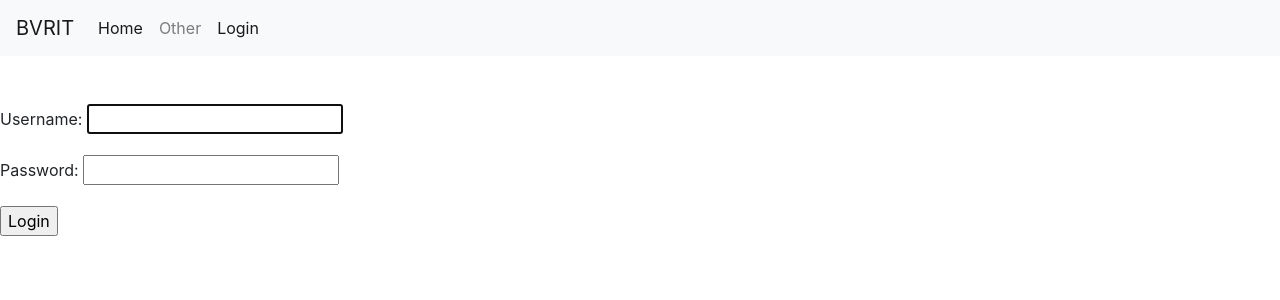
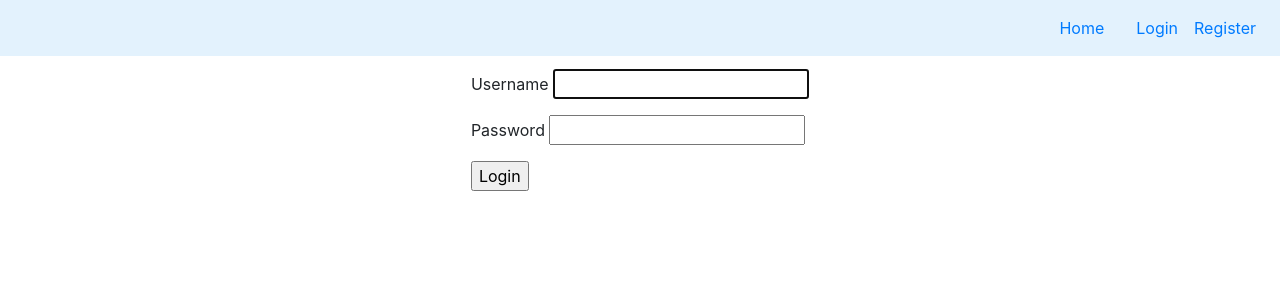
Before and after one commit to pradeepvarma22/Food_Review, a Django app: page /login/ in a window 1280 px wide. Shown: the top 300 px of the page. Run offline with Django 3.2, Linux system fonts and the light colour scheme; some libraries are stand-ins or nearby versions.

Commit message:
Fix Minor issues
Signed-off-by: varma7 <pradeepvarma107@gmail.com>

```diff
--- a/FoodApp/templates/FoodApp/login.html
+++ b/FoodApp/templates/FoodApp/login.html
@@ -1,10 +1,22 @@
 {% extends 'base.html' %}
+
+
 
 {% block body_block %}
 
-    <form method = "POST" action="{% url 'login' %}">
+
+<div class="d-flex justify-content-center align-items-center" style="height:100px;">
+    <form  method = "POST" action="{% url 'login' %}">
             {% csrf_token %}
-            {{form.as_p}}
+            <p>
+                {{form.username.label}}
+                {{form.username}}
+            </p>
+            <p>
+                {{form.password.label}}
+                {{form.password}}
+            </p>
             <input type="submit" value="Login">
     </form>
+</div>
 {% endblock %}
--- a/FoodApp/templates/navbar.html
+++ b/FoodApp/templates/navbar.html
@@ -1,28 +1,39 @@
-<nav class="navbar navbar-expand-lg navbar-light bg-light">
-        <a class="navbar-brand" href="{% url 'home' %}">BVRIT</a>
-        <button class="navbar-toggler" type="button" data-toggle="collapse" data-target="#navbarNavAltMarkup" aria-controls="navbarNavAltMarkup" aria-expanded="false" aria-label="Toggle navigation">
-          <span class="navbar-toggler-icon"></span>
-        </button>
-        <div class="collapse navbar-collapse" id="navbarNavAltMarkup">
-          <div class="navbar-nav">
-            <a class="nav-item nav-link active" href="#">Home <span class="sr-only">(current)</span></a>
+<nav class="navbar navbar-expand-sm bg-red" style="background-color: #e3f2fd;" >
 
-            <a class="nav-item nav-link" href="#">Other</a>
+  <ul class="navbar-nav ml-auto">
 
+      <li class="nav-item">
+          <a class="nav-link" href="{% url 'home' %}">
             {% if user.is_authenticated %}
-               <a class="nav-item nav-link active" href="{% url 'logout' %}">Logout <span class="sr-only">(current)</span></a>
+                Welcome  {{user}} 😍
             {% endif %}
+          </a>
+      </li>
+      <li class="nav-item">
+        <a class="nav-link" href="{% url 'home' %}">
+         Home
+        </a>
+    </li>
+      <li class="nav-item">
+          <a class="nav-link" href="{% url 'logout' %}">
+            {% if user.is_authenticated %}
+              Logout
+            {% endif %}
+          </a>
+      </li>
+      {% if not user.is_authenticated %}
+      <li class="nav-item">
+        <a class="nav-link" href="{% url 'login' %}">
+         Login
+        </a>
+    </li>
+    <li class="nav-item">
+      <a class="nav-link" href="{% url 'register' %}">
+       Register
+      </a>
+  </li>
+    {% endif %}
 
-
-            {% if user.is_authenticated %}
-               <a class="nav-item nav-link active" href="#">Welcome {{user}} <span class="sr-only">(current)</span></a>
-            {% else%}
-            <a class="nav-item nav-link active" href="{% url 'login' %}">Login <span class="sr-only">(current)</span></a>
-            {% endif %}
-
-
-          </div>
-        </div>
+  </ul>
 </nav>
 <br>
-<br>
--- a/FoodApp/urls.py
+++ b/FoodApp/urls.py
@@ -1,7 +1,7 @@
 from django.urls import path
 from django.conf import settings
 from django.conf.urls.static import static
-from FoodApp.views import Home,createReview,LogOut,LogIn
+from FoodApp.views import Home,createReview,LogOut,LogIn,register
 
 
 
@@ -9,7 +9,8 @@ urlpatterns=[
     path('',Home,name='home'),
    path('create/<str:pk>/',createReview,name='review'),
    path('login/',LogIn,name='login'),
-   path('logout/',LogOut,name='logout')
+   path('logout/',LogOut,name='logout'),
+   path('register/',register,name='register')
 ]
 
 urlpatterns += static(settings.MEDIA_URL,document_root=settings.MEDIA_ROOT)
--- a/FoodApp/views.py
+++ b/FoodApp/views.py
@@ -2,6 +2,7 @@ from django.shortcuts import render,redirect
 from FoodApp.models import FoodModel,ReviewModel
 from FoodApp.forms import CreateReviewForm
 from django.contrib.auth import login,logout,authenticate
+from django.contrib.auth.forms import UserCreationForm
 from django.contrib.auth.forms import AuthenticationForm
 import datetime
 from django.contrib.auth.models import User
@@ -13,6 +14,7 @@ def Home(request):
         "itemlist" : itemlist
     }
     return render(request,'FoodApp/home.html',context)
+
 
 def createReview(request,pk):
     usernameg = None
@@ -56,12 +58,20 @@ def LogIn(request):
                 print('I am herer')
                 login(request,user)
                 return redirect('home')
-            else:
-                print('Wrong Password')
-
-
 
     context= {
         'form':form
     }
     return render(request,'FoodApp/login.html',context)
+
+def register(request):
+    form = UserCreationForm
+    if request.method=='POST':
+        form = UserCreationForm(request.POST)
+        if form.is_valid():
+            form.save()
+            return redirect('login')
+    context = {
+        "form" : form
+    }
+    return render(request,'FoodApp/register.html',context)
```
Also changed, not shown: FoodApp/templates/FoodApp/register.html (added, +12 -0 lines), FoodApp/forms.py (line endings or trailing spaces), db.sqlite3.
